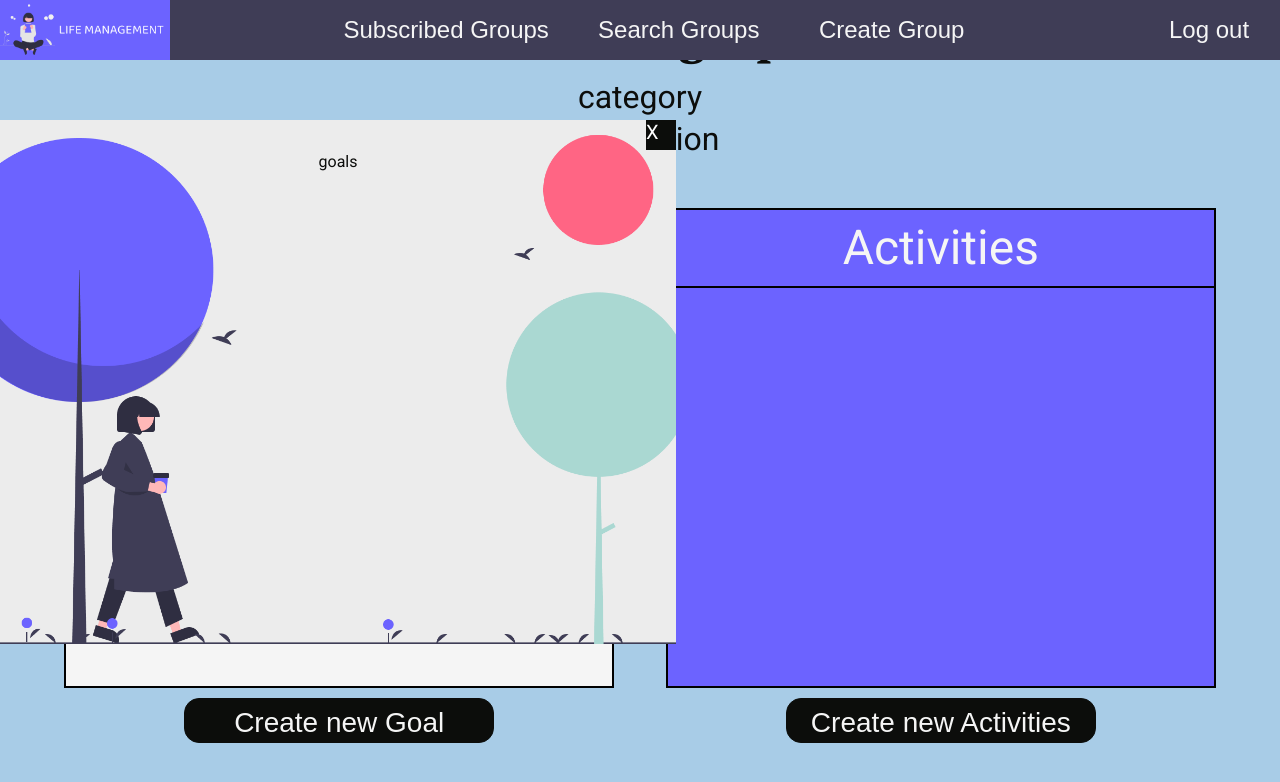
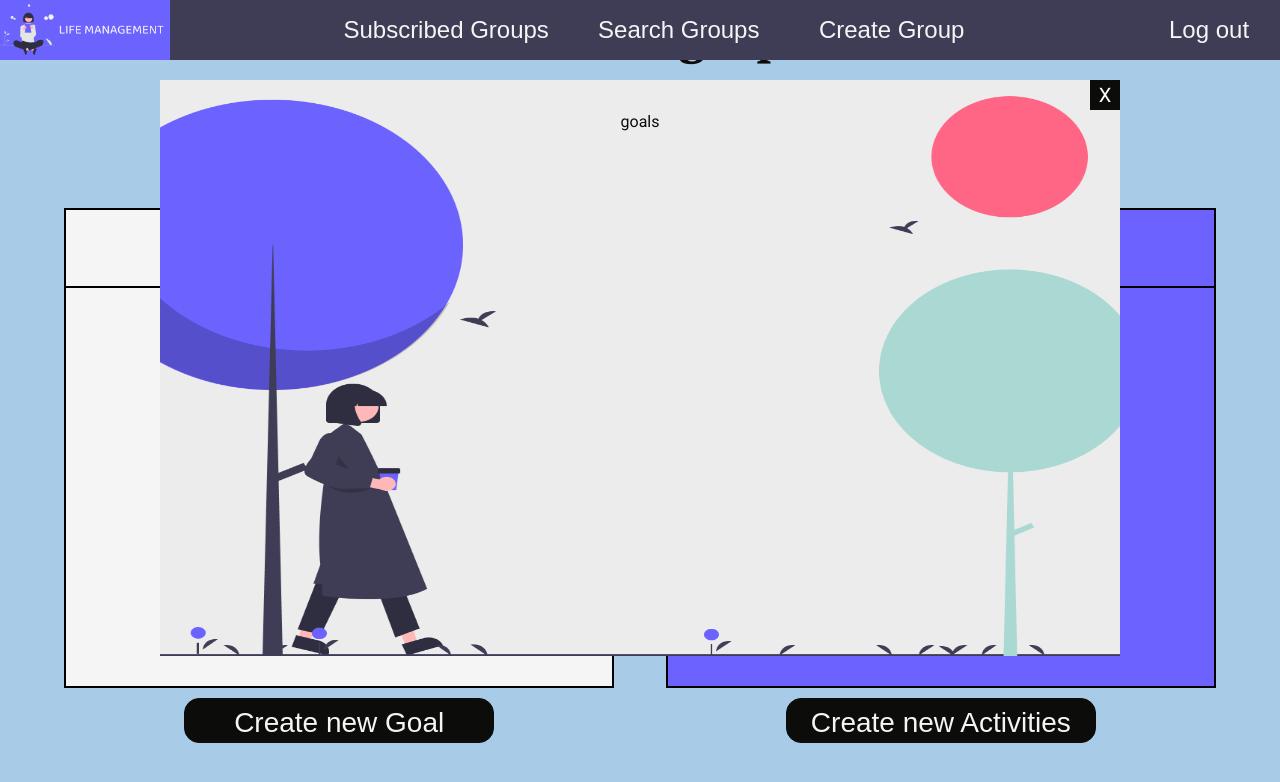
Before and after one commit to CalebeNavarro/gestao-de-habitos, a React (Create React App) app: page /groups/1 in a window 1280 px wide. Both pictures are taken after a click on the button "Create new Goal". Shown: the part 86-868 px from the top of the page. Built offline with nearby package versions, Linux system fonts and the light colour scheme; no server answers; a web font is replaced by a local one.

Commit message:
fix: modal centralized and width ajusted

```diff
--- a/src/components/Modal/index.jsx
+++ b/src/components/Modal/index.jsx
@@ -4,7 +4,7 @@ const Modal = ({children, isOpened, setIsOpened}) => {
 
     return (
         <ModalDiv isOpened={isOpened}>
-            <CloseDiv onClick={() => setIsOpened(false)}> X </CloseDiv>
+            <CloseDiv onClick={() => setIsOpened(false)}> <p>X</p> </CloseDiv>
             {children}
         </ModalDiv>
     )
--- a/src/components/Modal/style.js
+++ b/src/components/Modal/style.js
@@ -3,14 +3,16 @@ import background from "../../assets/BackgroundPopUp.png";
 
 export const ModalDiv = styled.div`
     position: fixed;
-    top: 15%;
-    left: auto;
-    right: auto;
+    top: 80px;
+    margin-left: auto;
+    margin-right: auto;
+    left: 0;
+    right: 0;
     width: 80%;
     height: 80%;
     padding: 2rem;
     background-color: var(--white);
-    z-index: 1;
+    z-index: 100;
 
     @media screen and (min-width: 768px){
         display: ${(props) => props.isOpened ? "flex" : "none"};
@@ -18,8 +20,8 @@ export const ModalDiv = styled.div`
         align-items: center;
         background-image: url(${background});
         background-size: 100% 100%;
-        width: 676px;
-        height: 524px;
+        width: 75vw;
+        height: 45vw;
     }
 `
 
@@ -32,6 +34,9 @@ export const CloseDiv = styled.div`
     width: 30px;
     height: 30px;
     font-size: 20px;
+    display: flex;
+    justify-content: center;
+    align-items: center;
 
     &:hover {
         cursor: pointer;
```
